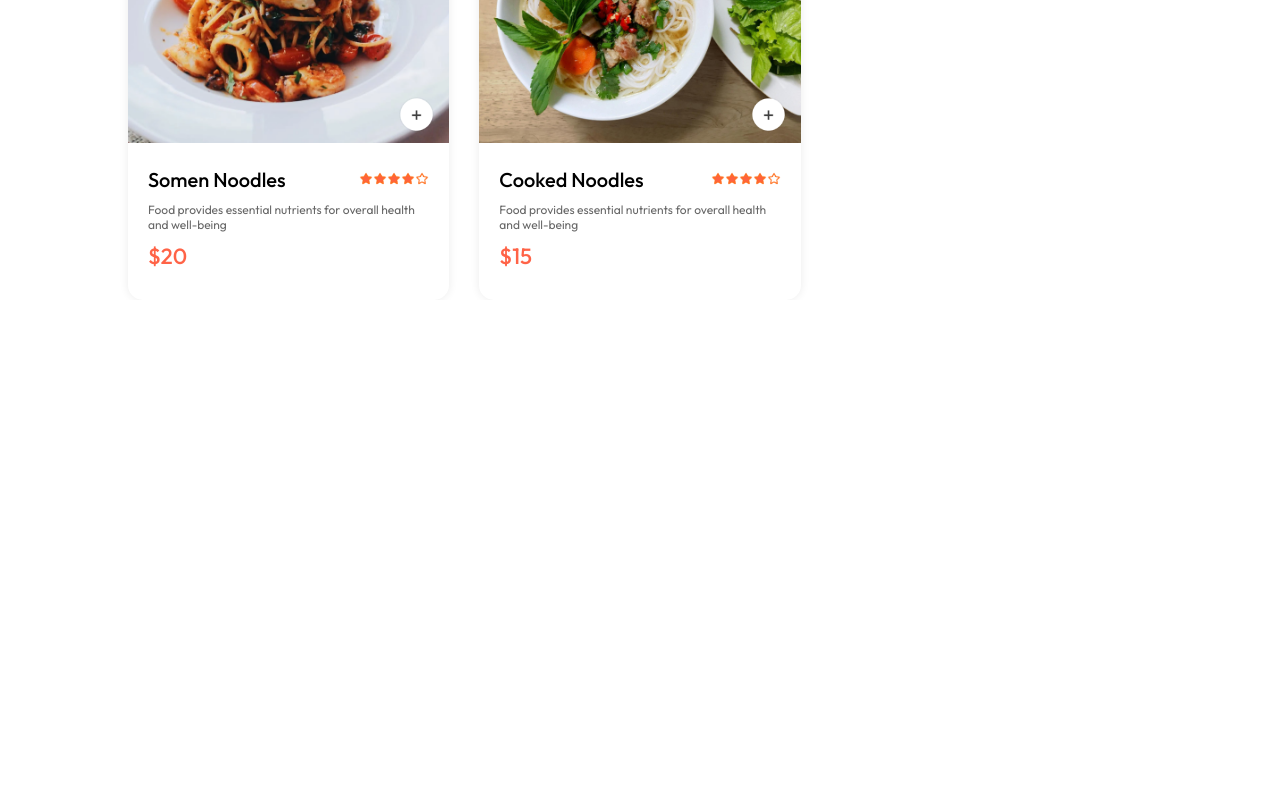
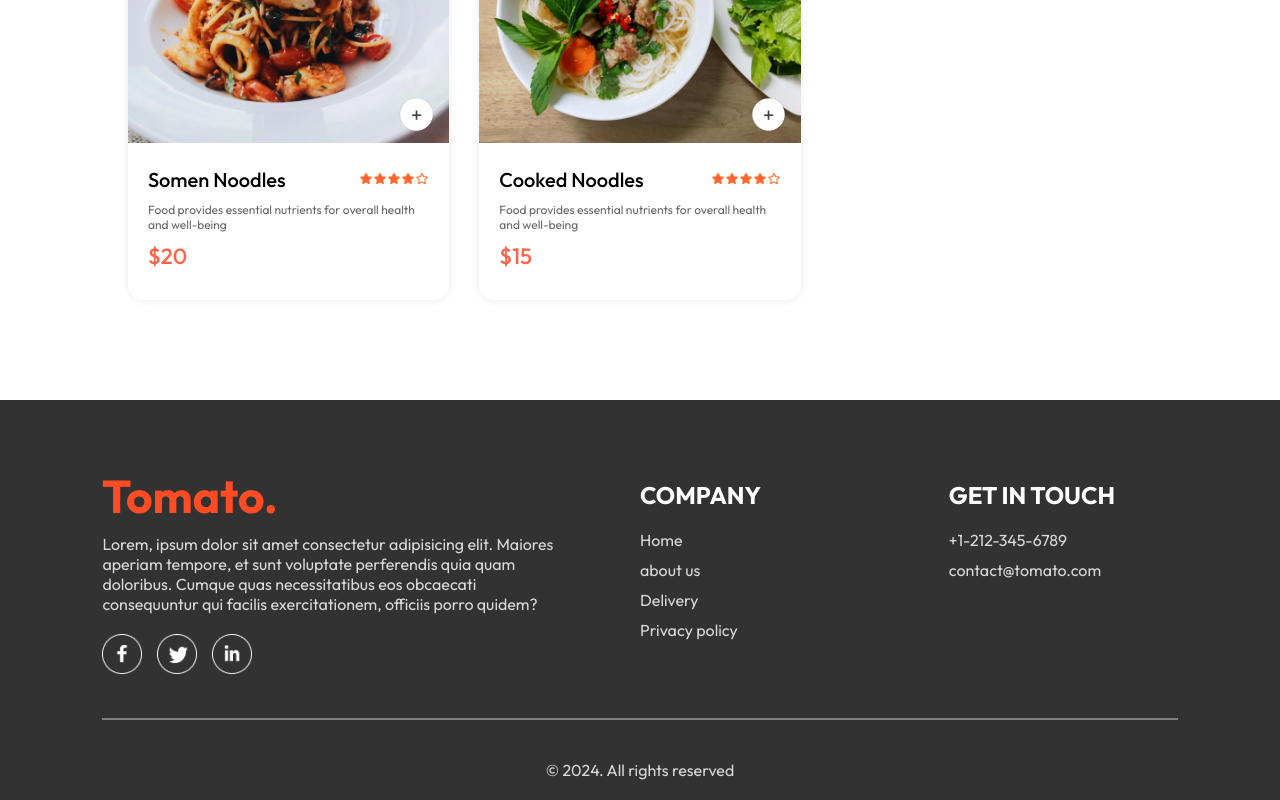
Before and after one commit to wlaurentec/imperio-delivery, a React (Vite) app in the folder fronted/: page / in a window 1280 px wide. Shown: the part 5683-6483 px from the top of the page. Before the commit the page ends 5983 px from the top, so only its background shows below. Built offline with nearby package versions, Linux system fonts and the light colour scheme.

Commit message:
add footer

```diff
--- a/fronted/src/App.jsx
+++ b/fronted/src/App.jsx
@@ -3,9 +3,11 @@
 import Home from "./pages/Home/Home";
 import Cart from "./pages/Cart/Cart";
 import PlaceOrder from "./pages/PlaceOrder/PlaceOrder";
+import Footer from "./components/Footer/Footer";
 
 const App = () => {
   return (
+    <>
     <div className="app">
       <NavBar />
       <Routes>
@@ -14,6 +16,8 @@
         <Route path="/order" element={<PlaceOrder />} />
       </Routes>
     </div>
+    <Footer />
+    </>
   );
 };
 
--- a/fronted/src/components/FoodDisplay/FoodDisplay.jsx
+++ b/fronted/src/components/FoodDisplay/FoodDisplay.jsx
@@ -10,7 +10,18 @@
       <h2>Top dishes for you</h2>
       <div className="food-display-list">
         {food_list.map((item, index) => {
-          return <FoodItem key={index} id={item._id} name={item.name} description={item.description} image={item.image} price={item.price} />;
+          if (category === "All" || category === item.category) {
+            return (
+              <FoodItem
+                key={index}
+                id={item._id}
+                name={item.name}
+                description={item.description}
+                image={item.image}
+                price={item.price}
+              />
+            );
+          }
         })}
       </div>
     </div>
--- /dev/null
+++ b/fronted/src/components/Footer/Footer.css
@@ -0,0 +1,53 @@
+.footer {
+  color: #d9d9d9;
+  background-color: #323232;
+  display: flex;
+  flex-direction: column;
+  align-items: center;
+  gap: 20px;
+  padding: 20px 8vw;
+  padding-top: 80px;
+  margin-top: 100px;
+}
+
+.footer-content {
+  width: 100%;
+  display: grid;
+  grid-template-columns: 2fr 1fr 1fr;
+  gap: 80px;
+}
+
+.footer-content-left,
+.footer-content-center,
+.footer-content-right {
+  display: flex;
+  flex-direction: column;
+  align-items: start;
+  gap: 20px;
+}
+
+.footer-content-left li,
+.footer-content-center li,
+.footer-content-right li {
+  list-style: none;
+  margin-bottom: 10px;
+  cursor: pointer;
+}
+
+.footer-content-center h2,
+.footer-content-right h2 {
+  color: white;
+}
+
+.footer-social-icons img {
+  width: 40px;
+  margin-right: 15px;
+}
+
+.footer hr {
+  width: 100%;
+  height: 2px;
+  margin: 20px 0;
+  background-color: grey;
+  border: none;
+}
--- /dev/null
+++ b/fronted/src/components/Footer/Footer.jsx
@@ -0,0 +1,39 @@
+import { assets } from "../../assets/assets";
+import "./Footer.css";
+const Footer = () => {
+  return (
+    <div className="footer" id="footer">
+      <div className="footer-content">
+        <div className="footer-content-left">
+          <img src={assets.logo} alt="" />
+          <p>Lorem, ipsum dolor sit amet consectetur adipisicing elit. Maiores aperiam tempore, et sunt voluptate perferendis quia quam doloribus. Cumque quas necessitatibus eos obcaecati consequuntur qui facilis exercitationem, officiis porro quidem?</p>
+          <div className="footer-social-icons">
+            <img src={assets.facebook_icon} alt="" />
+            <img src={assets.twitter_icon} alt="" />
+            <img src={assets.linkedin_icon} alt="" />
+          </div>
+        </div>
+        <div className="footer-content-center">
+          <h2>COMPANY</h2>
+          <ul>
+            <li>Home</li>
+            <li>about us</li>
+            <li>Delivery</li>
+            <li>Privacy policy</li>
+          </ul>
+        </div>
+        <div className="footer-content-right">
+          <h2>GET IN TOUCH</h2>
+          <ul>
+            <li>+1-212-345-6789</li>
+            <li>contact@tomato.com</li>
+          </ul>
+        </div>
+      </div>
+      <hr />
+      <p className="footer-copyright">© 2024. All rights reserved</p>
+    </div>
+  );
+};
+
+export default Footer;
```
